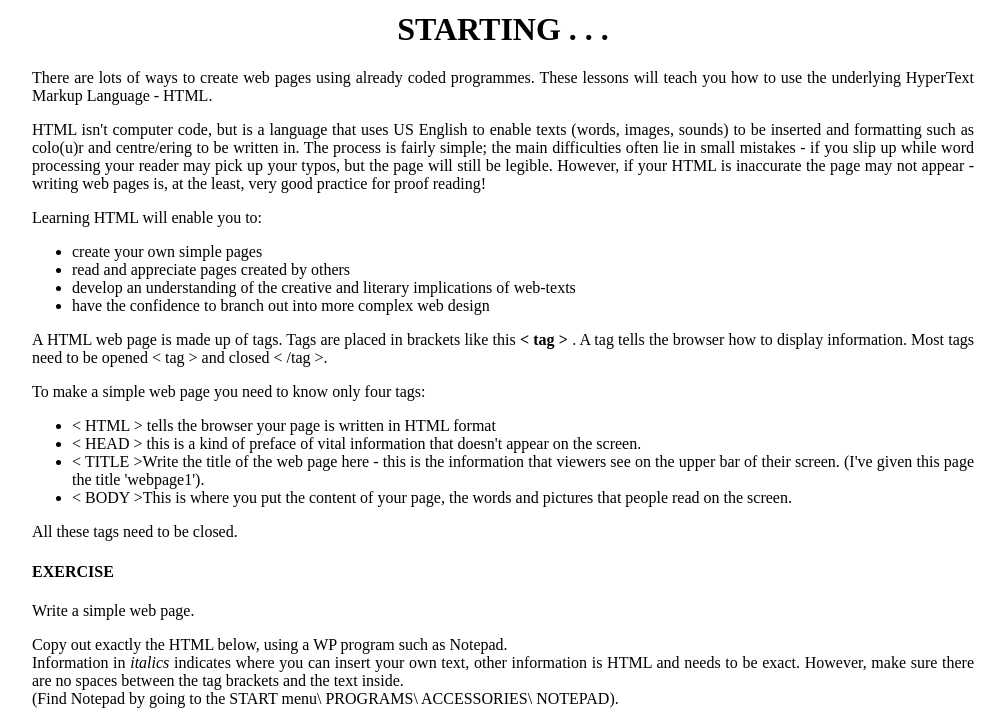
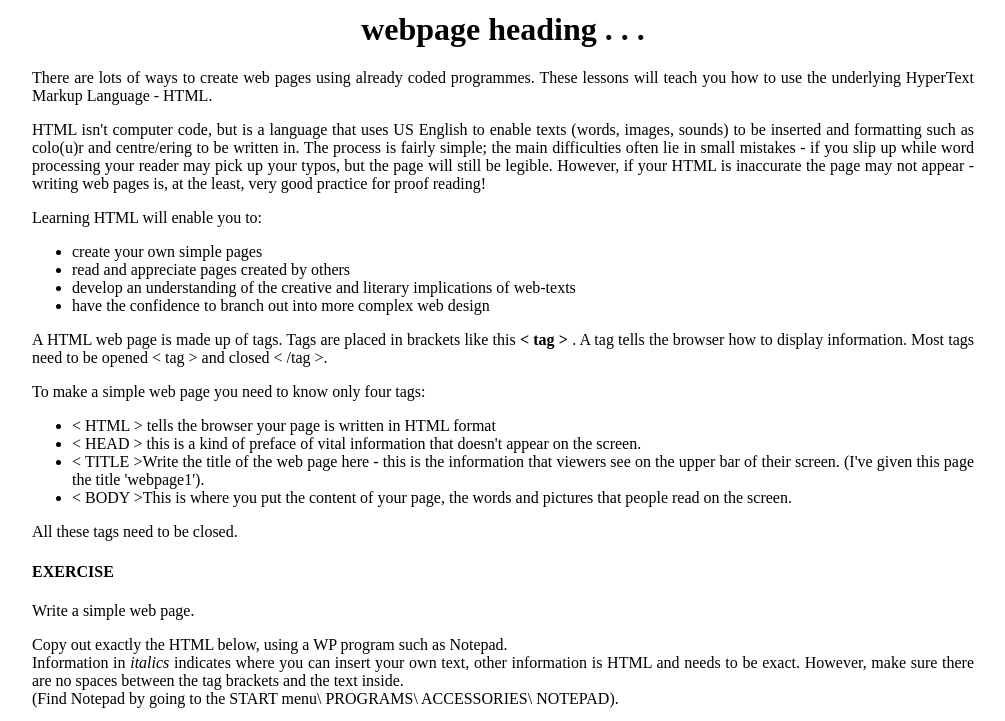
Before and after one commit to mgraffam12/new_repository, a plain HTML site: page index.html in a window 1280 px wide. Shown: the top 721 px of the page, without its empty margins (137-1142 px from the left). Drawn offline with Linux system fonts and the light colour scheme.

Commit message:
Update index.html

```diff
--- a/index.html
+++ b/index.html
@@ -7,7 +7,7 @@
 <TABLE WIDTH="75%" ALIGN="center">
 <TR>
 <TD>
-<DIV ALIGN="center"><H1>STARTING . . . </H1></DIV>
+<DIV ALIGN="center"><H1>webpage heading . . . </H1></DIV>
 
 
 <DIV ALIGN="justify"><P>There are lots of ways to create web pages using already coded programmes. These lessons will teach you how to use the underlying HyperText Markup Language -  HTML.
```
